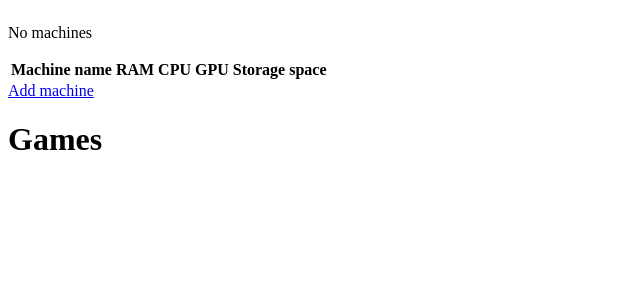
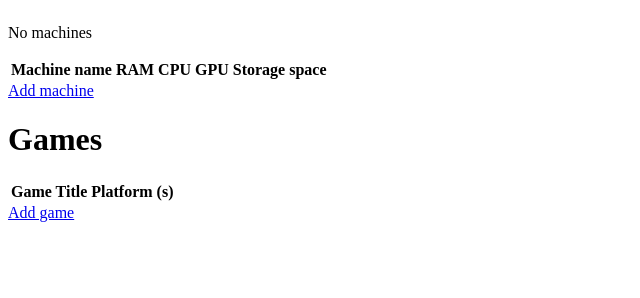
Before and after one commit to Mangern/nvsg_maskinvare, a PHP site: page /nvsg_maskinvare/index.php?page=profile in a window 1280 px wide. Shown: the part 321-619 px from the top of the page, without its empty margins (0-640 px from the left). Run offline with PHP 8.4, Linux system fonts and the light colour scheme; the visitor is signed in with stand-in values (Sample User, id 1); tables that the repository leaves empty or names only in its code hold one stand-in row (values such as "Sample post"); lists and menus that the app fills with data are empty.

Commit message:
User games table

```diff
--- a/include/api.php
+++ b/include/api.php
@@ -336,6 +336,39 @@ class API {
         return $response;
     }
 
+    function fetch_user_games($user_id) {
+        $sql = <<<SQL
+            SELECT * FROM
+                    user_has_game_on_platform
+                INNER JOIN
+                    game
+                ON user_has_game_on_platform.id_game = game.id_game
+                INNER JOIN
+                    platform
+                ON user_has_game_on_platform.id_platform = platform.id_platform
+            WHERE id_user = ?
+            ORDER BY user_has_game_on_platform.id_game
+        SQL;
+
+        $stmt = $this->conn->prepare($sql);
+        $stmt->bind_param("i", $user_id);
+
+        if(!$stmt->execute())return $this->db_error_response("fetch user games", $stmt->error);
+
+        $res = $stmt->get_result();
+
+        $response = array(
+            "error" => false,
+            "result" => array()
+        );
+
+        while($row = $res->fetch_assoc()) {
+            array_push($response["result"], $row);
+        }
+
+        return $response;
+    }
+
     // Returns true iff machine 1 has better specs than machine 2
     function compare_machines($id_machine_1, $id_machine_2) {
         // Fetch machine 1
--- a/include/meta.php
+++ b/include/meta.php
@@ -14,6 +14,7 @@ const PAGE_HOME = "home";
 const PAGE_PROFILE = "profile";
 const PAGE_GAMES = "games";
 const PAGE_ADD_MACHINE ="add_machine";
+const PAGE_ADD_GAME = "add_game";
 
 // Other
 const ID_PLATFORM_PC = 1;
--- a/include/pages/profile.php
+++ b/include/pages/profile.php
@@ -78,8 +78,30 @@ include 'include/api.php';
 <h1>Games</h1>
 <table>
 <thead>
-
+    <tr><th>Game Title</th><th>Platform (s)</th></tr>
 </thead>
 <tbody>
+    <?php
+    $response = $api_handle->fetch_user_games($user["id"]);
+
+    if(!$response["error"]) {
+        $games = $response["result"];
+
+
+        foreach($games as $row) {
+            echo "<tr>";
+
+            $title = $row["title"];
+            $platform = $row["name"];
+            echo "<td>$title</td>";
+            echo "<td>$platform</td>";
+
+            echo "</tr>";
+        }
+
+    }
+    ?>
 </tbody>
 </table>
+
+<a href="<?php echo menu_url(PAGE_ADD_GAME); ?>">Add game</a>
```
